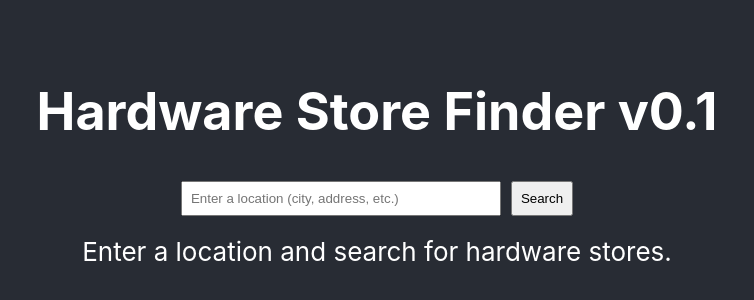
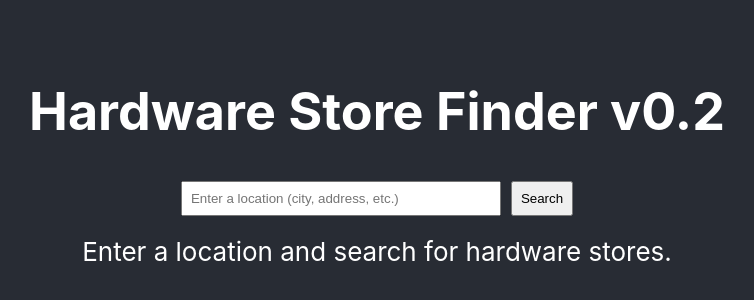
Before and after one commit to reatured/Search-on-google-map, a React (Create React App) app in the folder frontend/: page / in a window 1280 px wide. Shown: the part 244-544 px from the top of the page, without its empty margins (263-1017 px from the left). Built offline with nearby package versions, Linux system fonts and the light colour scheme.

Commit message:
Update App.js

```diff
--- a/frontend/src/App.js
+++ b/frontend/src/App.js
@@ -62,7 +62,7 @@
   return (
     <div className="App">
       <header className="App-header">
-        <h1>Hardware Store Finder v0.1</h1>
+        <h1>Hardware Store Finder v0.2</h1>
         <form onSubmit={handleSearch} style={{ marginBottom: 20 }}>
           <input
             type="text"
```
